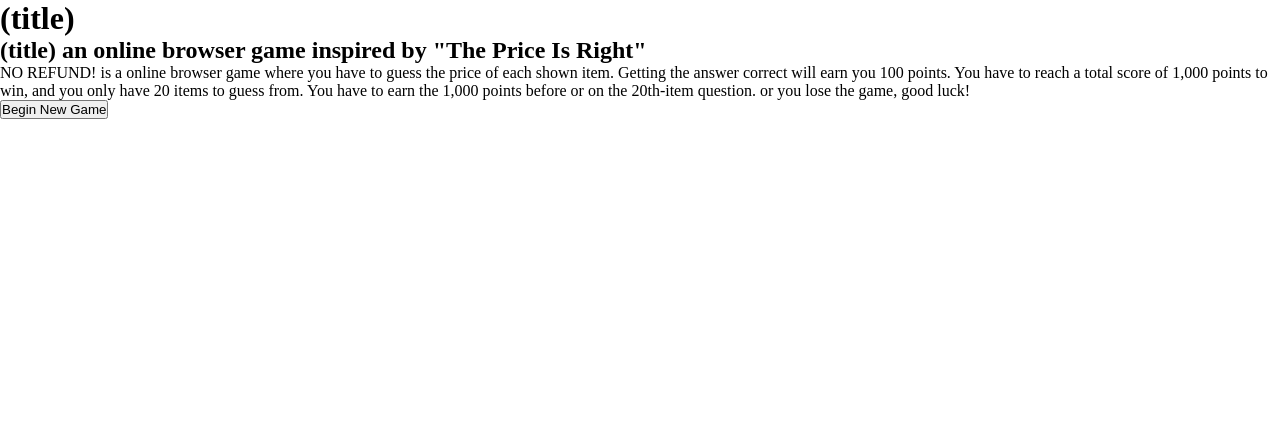
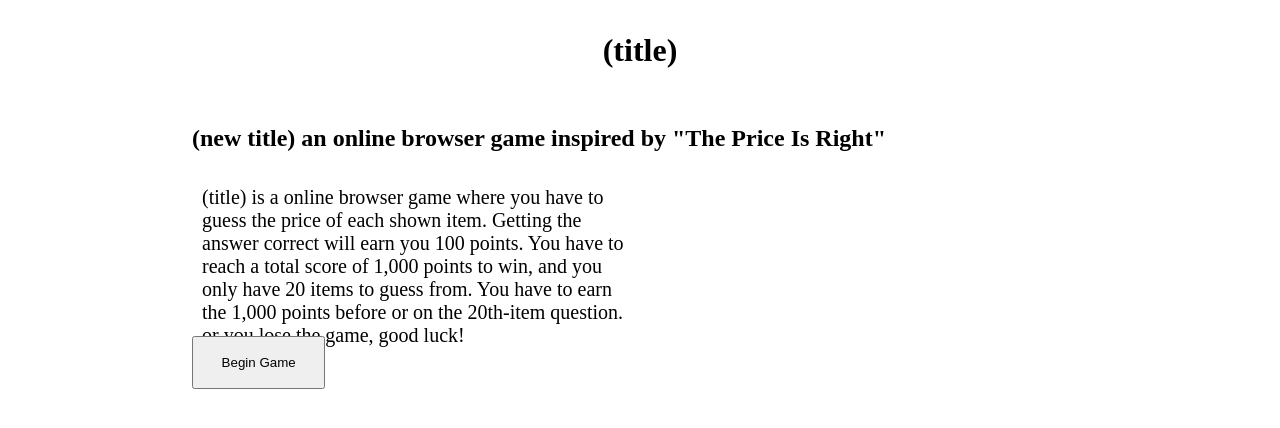
Before and after one commit to mig-gonz/Milestone-One-Browser-Game, a plain HTML site: page index.html in a window 1280 px wide. Drawn offline with Linux system fonts and the light colour scheme.

Commit message:
created view controller function that will display html content.

```diff
--- a/app.js
+++ b/app.js
@@ -1 +1,21 @@
-console.log("live");
+// make an array of questions, 1 question per item (20 items).
+// create a function that iterates through the questions displaying each following question as the user answers and moves to the next question.
+
+const questionOne = `<h2 class="sub-header">
+          (new title) an online browser game inspired by "The Price Is Right"
+        </h2>
+        <p class="para-text">
+          (title) is a online browser game where you have to guess the price of
+          each shown item. Getting the answer correct will earn you 100 points.
+          You have to reach a total score of 1,000 points to win, and you only
+          have 20 items to guess from. You have to earn the 1,000 points before
+          or on the 20th-item question. or you lose the game, good luck!
+        </p>
+        <button class="btn">Begin Game</button>`;
+
+// view controller function
+function switchView(e) {
+  document.querySelector("#main-content").innerHTML = e;
+}
+
+switchView(questionOne);
--- a/index.css
+++ b/index.css
@@ -3,3 +3,48 @@
   padding: 0;
   box-sizing: border-box;
 }
+
+#header {
+  /* border: solid 2px red; */
+  width: 50%;
+  margin: auto;
+  display: flex;
+  justify-content: center;
+}
+
+#title {
+  /* border: solid 3px yellow; */
+  margin: 1em 0;
+}
+
+#main-content {
+  /* border: solid 3px blue; */
+  height: 70vh;
+  width: 70vw;
+  margin: auto;
+}
+
+/* .section-one {
+  border: solid 3px orange;
+  margin-top: 3em;
+  display: flex;
+  flex-direction: column;
+  align-items: center;
+} */
+
+.sub-header {
+  margin: 1em 0;
+}
+
+.para-text {
+  /* border: solid 3px pink; */
+  width: 50%;
+  height: 20vh;
+  padding: 0.5em;
+  font-size: 20px;
+}
+
+.btn {
+  height: 4em;
+  width: 10em;
+}
--- a/index.html
+++ b/index.html
@@ -5,28 +5,12 @@
     <meta http-equiv="X-UA-Compatible" content="IE=edge" />
     <meta name="viewport" content="width=device-width, initial-scale=1.0" />
     <link rel="stylesheet" href="index.css" />
-    <script src="./app.js"></script>
+    <script src="./app.js" defer></script>
     <title>(title)</title>
-  </head>
   <body>
     <header id="header">
       <h1 id="title">(title)</h1>
     </header>
-    <main id="main-content">
-      <section class="section-one">
-        <h2 class="sub-header">
-          (title) an online browser game inspired by "The Price Is Right"
-        </h2>
-        <p class="para-text">
-          NO REFUND! is a online browser game where you have to guess the price
-          of each shown item. Getting the answer correct will earn you 100
-          points. You have to reach a total score of 1,000 points to win, and
-          you only have 20 items to guess from. You have to earn the 1,000
-          points before or on the 20th-item question. or you lose the game, good
-          luck!
-        </p>
-        <button class="btn">Begin New Game</button>
-      </section>
-    </main>
+    <main id="main-content"></main>
   </body>
 </html>
```
